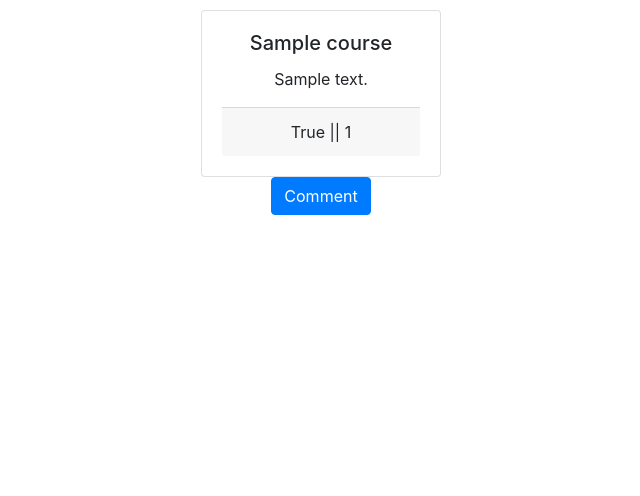
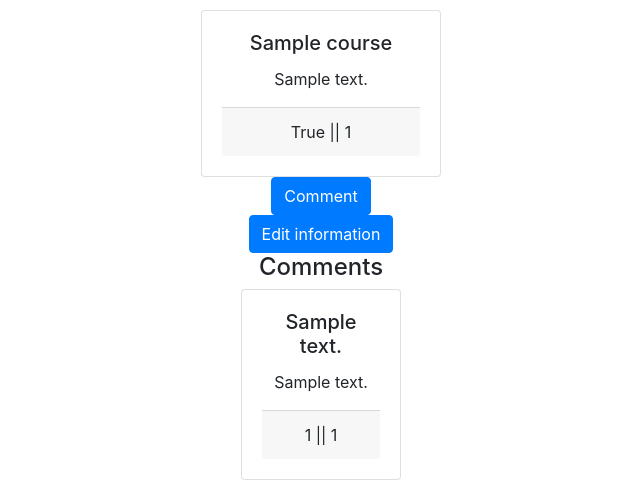
Before and after one commit to Varjokorento/tsohasovellus19, a Flask app: template application/templates/courses/showcourse.html in a window 1280 px wide. Shown: the part 304-800 px from the top of the page, without its empty margins (319-959 px from the left). Run offline with Flask 2, Linux system fonts and the light colour scheme; the template is opened without the code that fills it: values named after a table or form of the project are taken from there, others are empty; tables that the repository leaves empty hold one stand-in row (Sample ...); some libraries are stand-ins or nearby versions.

Commit message:
Show course now shows comments for the courses as well.

```diff
--- a/application/templates/courses/showcourse.html
+++ b/application/templates/courses/showcourse.html
@@ -13,6 +13,21 @@
         <form method="POST" action="{{ url_for('comment_form', course_id=course.id) }}">
                     <input class="btn btn-primary" type="submit" value="Comment"/>
         </form>
+        <form method="POST" action="{{ url_for('update_course_form', course_id=course.id) }}">
+                <input class="btn btn-primary" type="submit" value="Edit information"/>
+        </form>
+        {% if comments is defined %}
+        <h4> Comments </h4>
+        {% for comment in comments %}
+        <div class="card" style="width: 10rem;">
+                <div class="card-body">
+                    <h5 class="card-title">{{comment.text}}</h5>
+                    <p class="card-text">{{comment.text}}</p>
+                    <div class="card-footer">{{comment.grade}} || {{comment.workload}}</div>
+                </div>
+            </div>
+        {% endfor %}
+        {% endif %}
     </div>
 </center>
 {% endblock %}
```
Also changed, not shown: application/models/models.py (+5 -5 lines).
